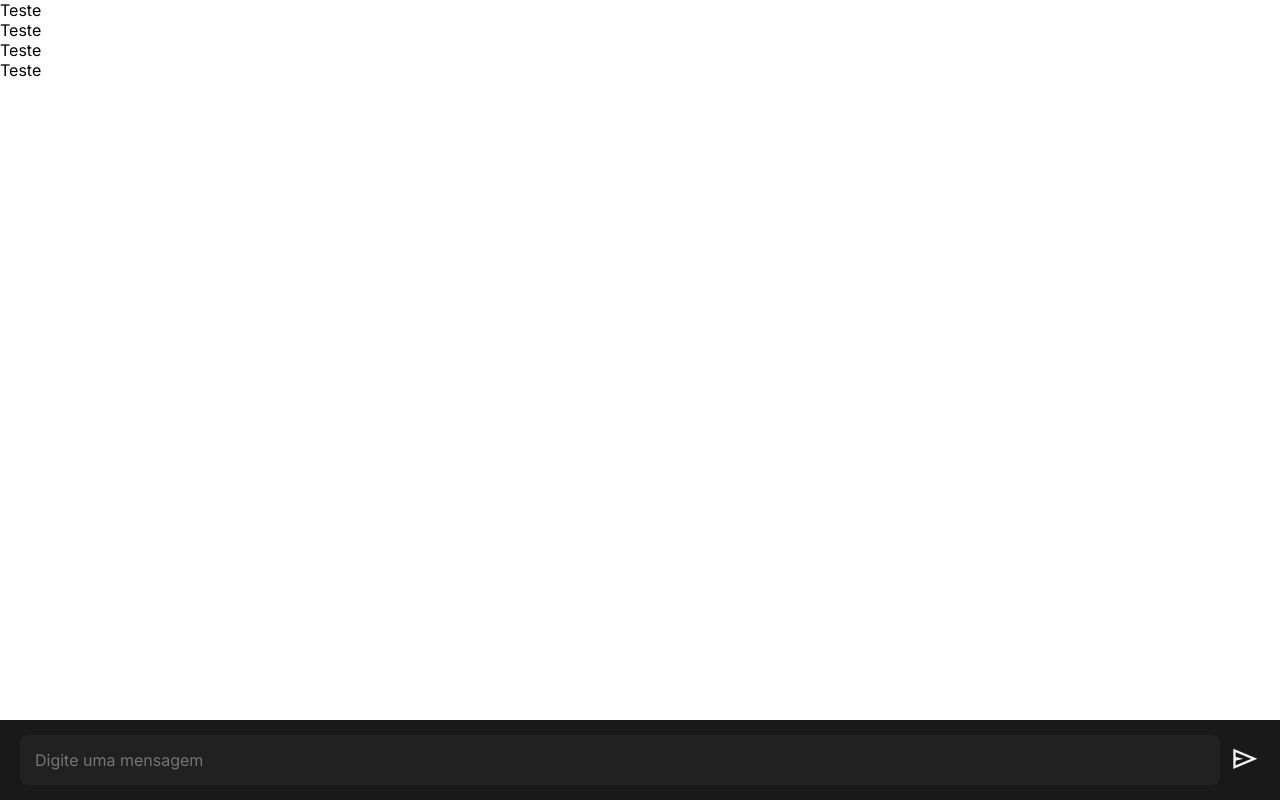
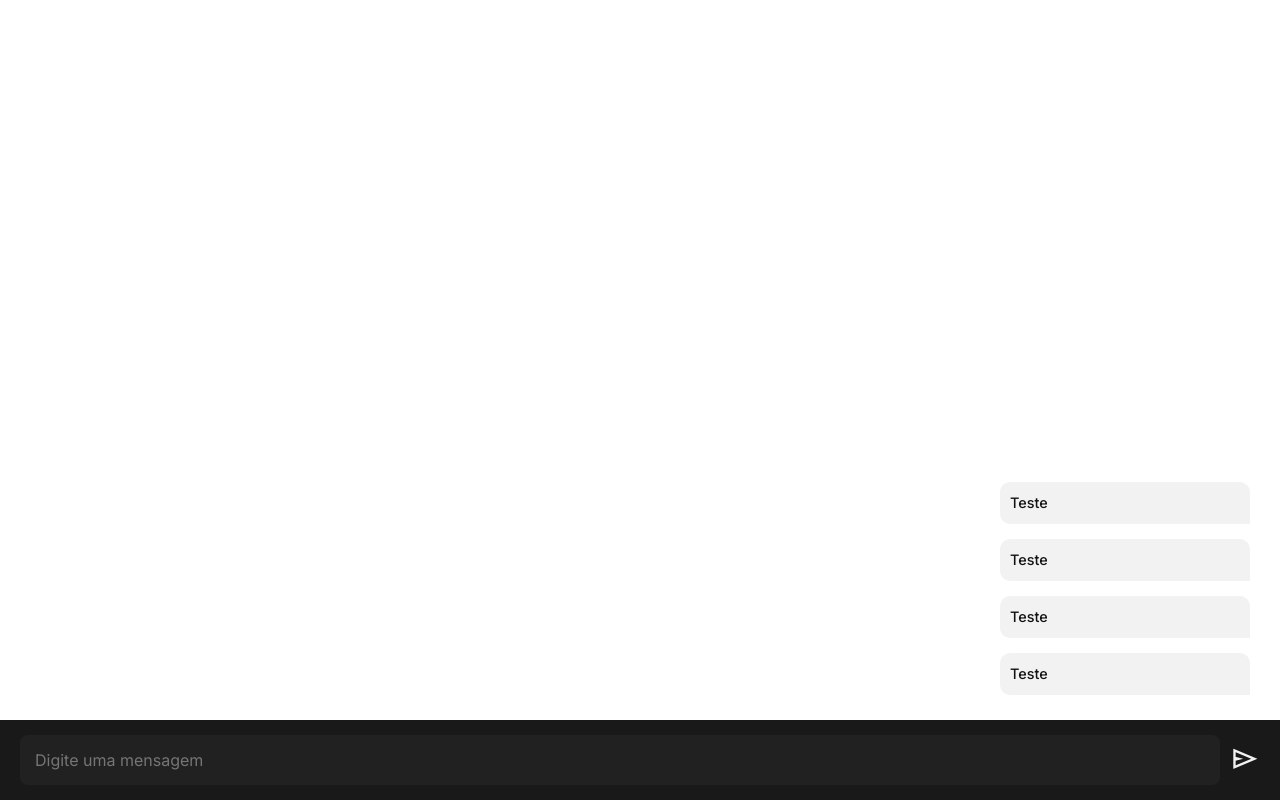
Before and after one commit to douglasinforj/chat_1, a plain HTML site: page frontend/index.html in a window 1280 px wide. Drawn offline with nearby package versions, Linux system fonts and the light colour scheme.

Commit message:
Estilizando mensagens nossa enviadas

```diff
--- a/frontend/css/style.css
+++ b/frontend/css/style.css
@@ -90,6 +90,10 @@ body {
 
 .chat__messages {
     flex-grow: 1;
+    padding: 30px 30px 90px;     /*aplicando limites na pagina*/
+    display: flex;               /*aplicando display*/
+    flex-direction: column;      /*alinhando em coluna*/
+    justify-content: flex-end;   /*colocando as mensagens no final*/
 }
 
 
@@ -124,3 +128,20 @@ body {
 .chat__button > span {    /*tamanho do botão do span*/
     font-size: 1.9rem;
 }
+
+
+/*Estilizando nossas mensagens enviadas 'balao de mensagens'*/
+
+.message--self{
+    padding: 10px;
+    width: 100%;
+    max-width: 250px;
+    font-size: 0.9rem;
+    font-weight: 500;
+    margin-bottom: 15px;
+    line-height: 22px;
+    background-color: #f2f2f2;
+    color: #121212;
+    border-radius: 10px 10px 0px 10px;     /*simula um balãozinho*/
+    align-self: flex-end;                  /*alinhando as mensagens a direita*/
+}
```
